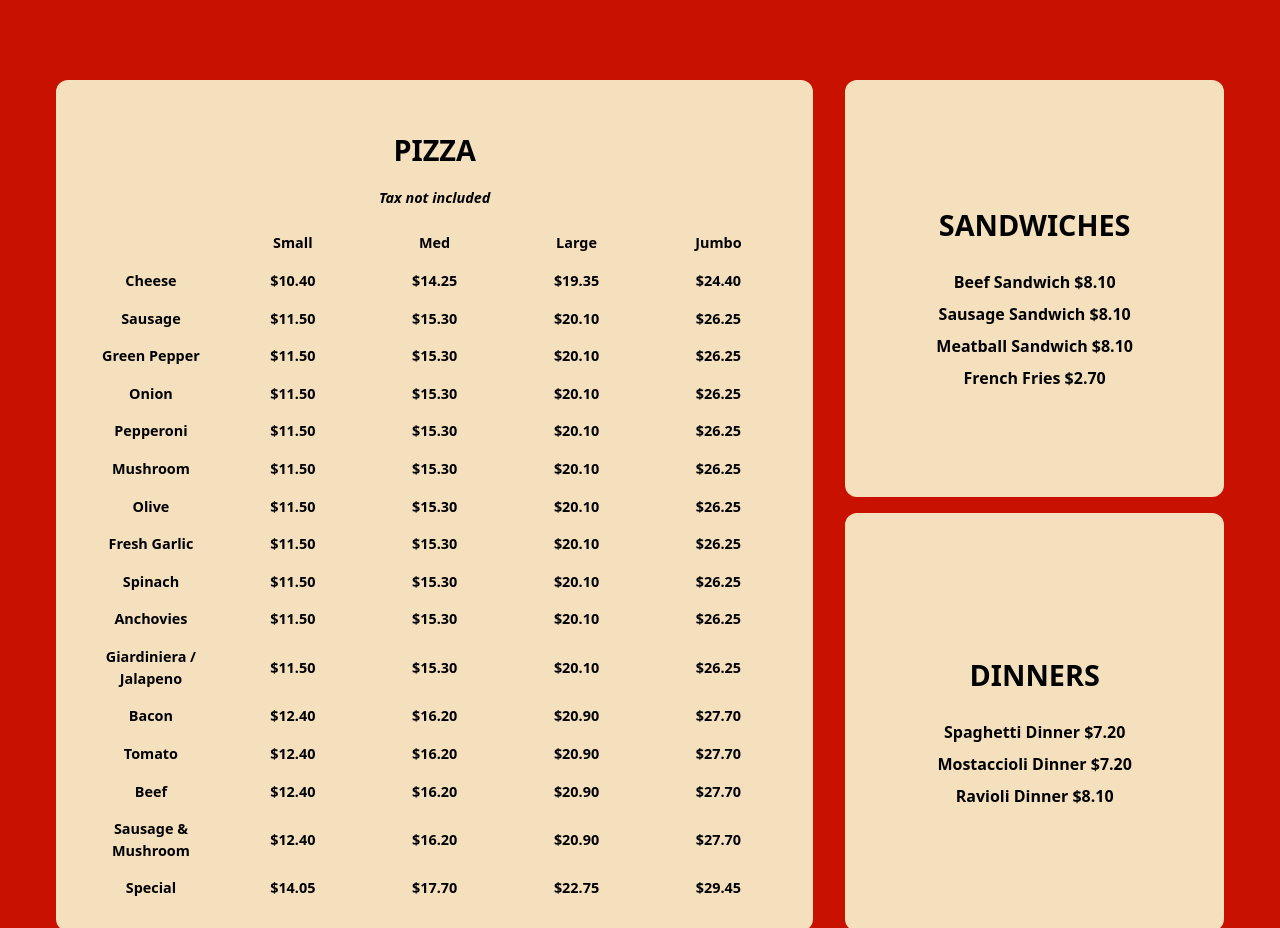
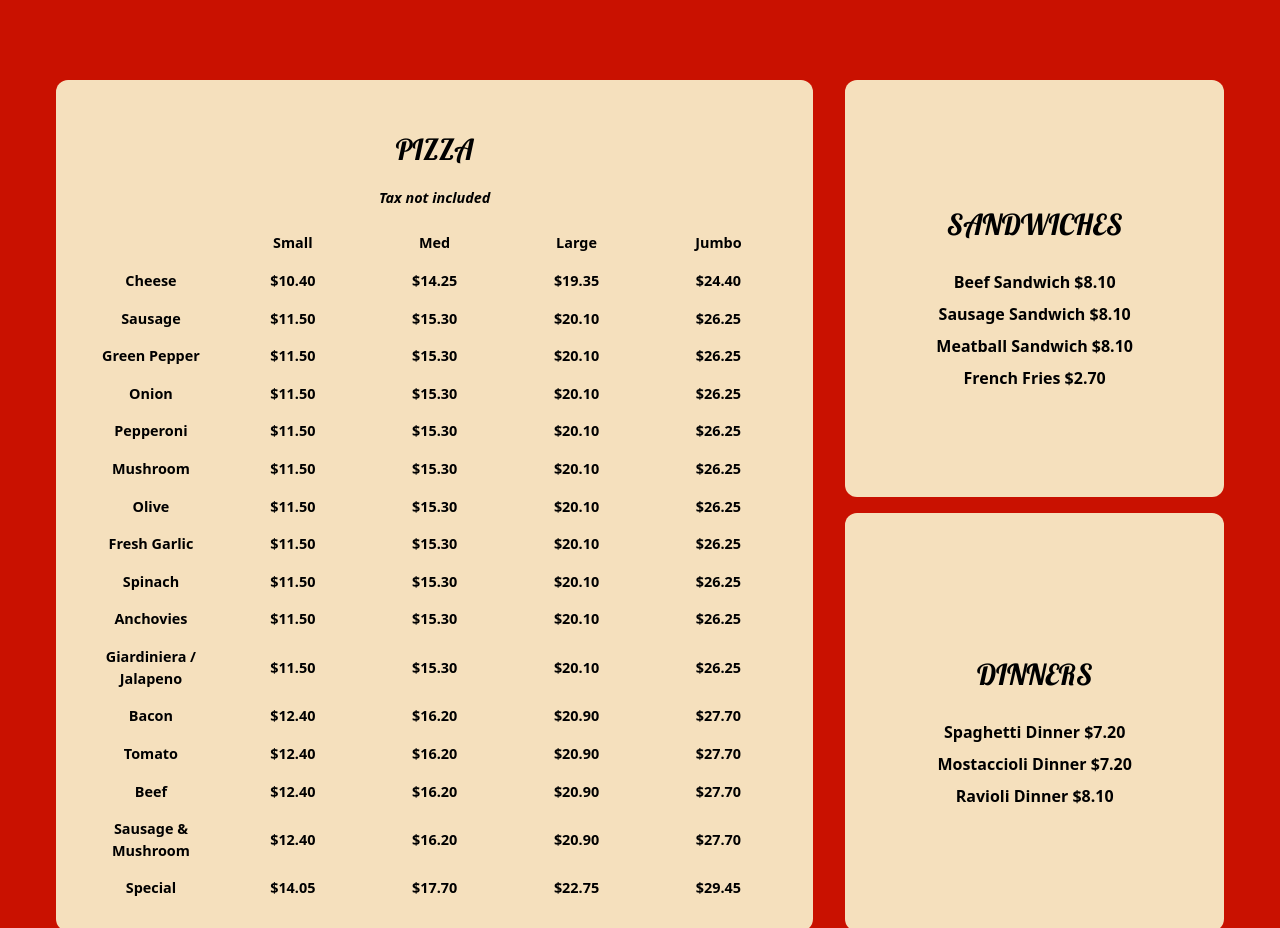
Before and after one commit to jurgenstevens/phils-pizza, a React (Vite) app: page / in a window 1280 px wide. Shown: the part 820-1748 px from the top of the page. Built offline with nearby package versions, Linux system fonts and the light colour scheme.

Commit message:
Change menu header fonts to Lobster font.

```diff
--- a/src/components/Menu/Menu.css
+++ b/src/components/Menu/Menu.css
@@ -2,6 +2,12 @@
   background-color: #c91100; /* outer red background */
   padding: 2rem 1rem;
   color: black; /* default text color */
+}
+
+.menu-font {
+  font-family: "Lobster", cursive;
+  font-weight: 600;
+  font-style: normal;
 }
 
 .menu-inner {
--- a/src/components/Menu/Menu.jsx
+++ b/src/components/Menu/Menu.jsx
@@ -7,7 +7,7 @@ export default function Menu() {
 
         {/* ===== PIZZA ===== */}
         <div className="menu-card">
-          <h2>PIZZA</h2>
+          <h2 className="menu-font">PIZZA</h2>
           <p className="menu-note">Tax not included</p>
           <table className="menu-table">
             <thead>
@@ -45,7 +45,7 @@ export default function Menu() {
 
           {/* ===== SANDWICHES ===== */}
           <div className="menu-card">
-            <h2>SANDWICHES</h2>
+            <h2 className="menu-font">SANDWICHES</h2>
             <ul>
               <li>Beef Sandwich $8.10</li>
               <li>Sausage Sandwich $8.10</li>
@@ -56,7 +56,7 @@ export default function Menu() {
 
           {/* ===== DINNERS ===== */}
           <div className="menu-card">
-            <h2>DINNERS</h2>
+            <h2 className="menu-font">DINNERS</h2>
             <ul>
               <li>Spaghetti Dinner $7.20</li>
               <li>Mostaccioli Dinner $7.20</li>
```
